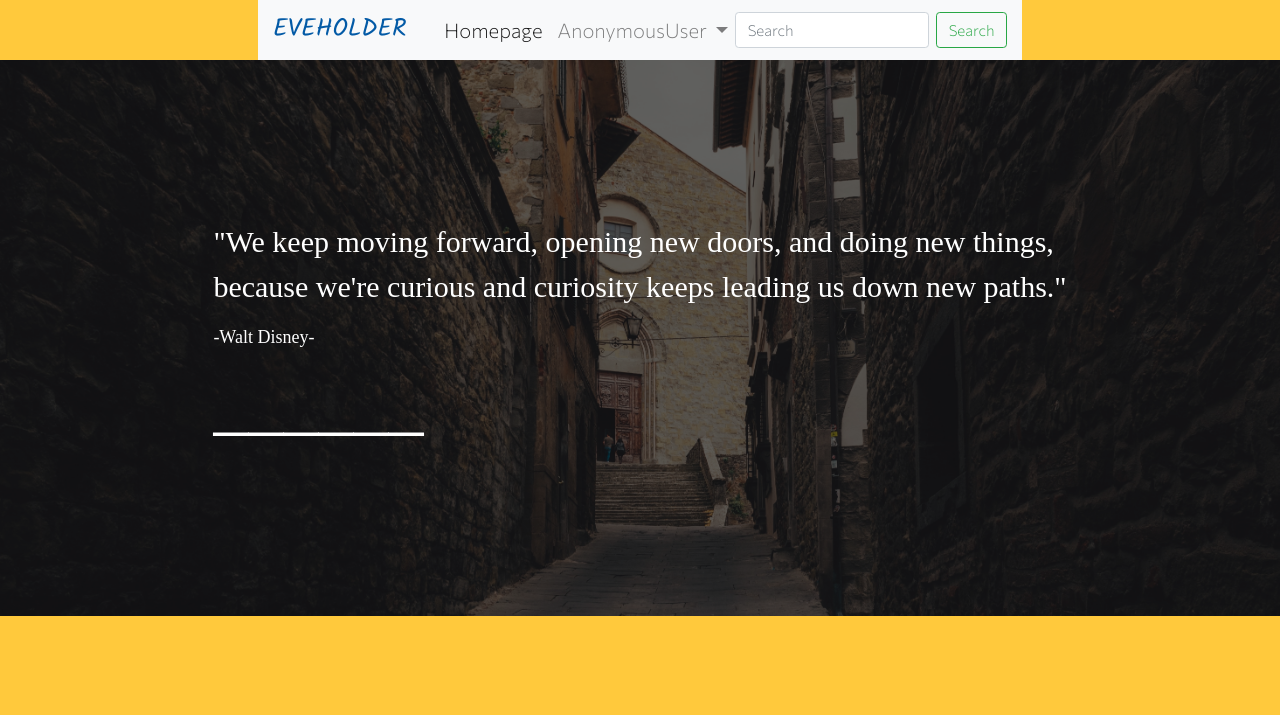
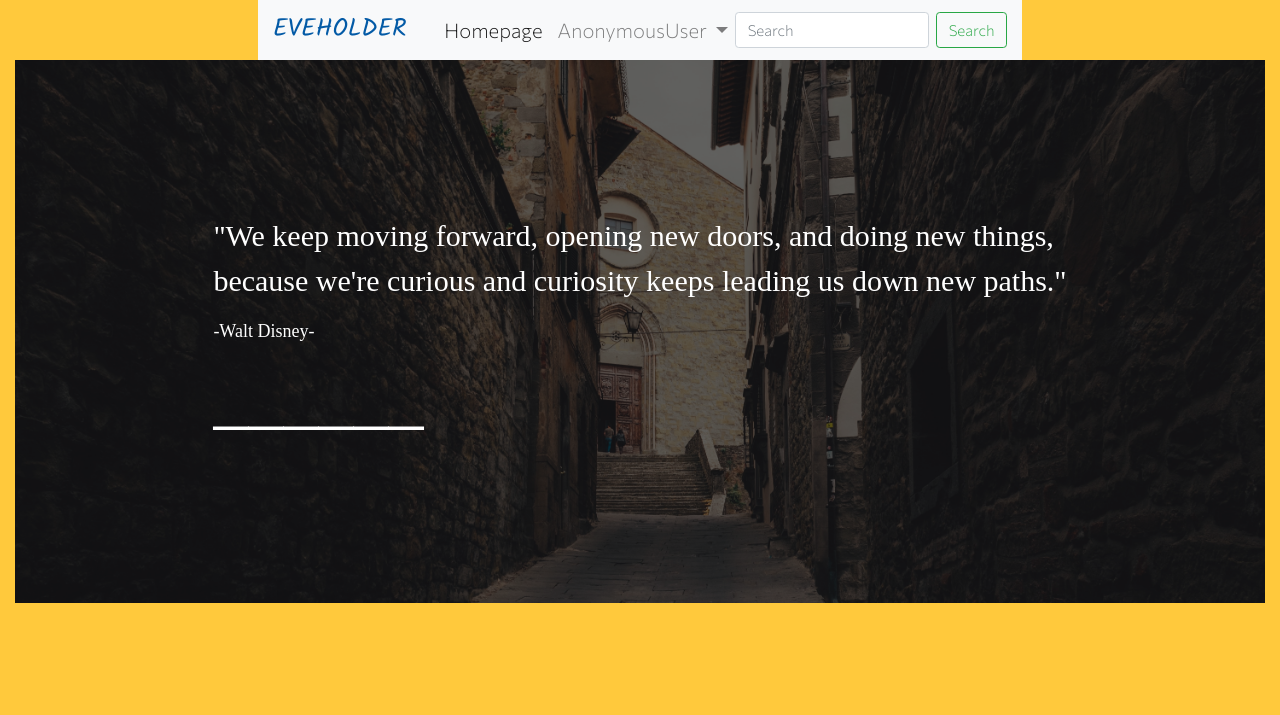
Before and after one commit to EveGroup/EveHolder, a Django app: template templates/eve_holder/visitors/events.html in a window 1280 px wide. Shown: the top 715 px of the page. Run offline with Django 3.2, Linux system fonts and the light colour scheme; the template is opened without the code that fills it, so the values that code supplies are empty; parts of the project's set-up code (start-up, migrations or seed data) failed here and were passed over; some libraries are stand-ins or nearby versions; some web fonts are replaced.

Commit message:
remove unused css item

```diff
--- a/static/css/all_events.css
+++ b/static/css/all_events.css
@@ -11,10 +11,6 @@
     position: sticky;
     top: 0;
     z-index: 2;
-}
-
-.container-fluid {
-    padding: 0;
 }
 
 body {
```
